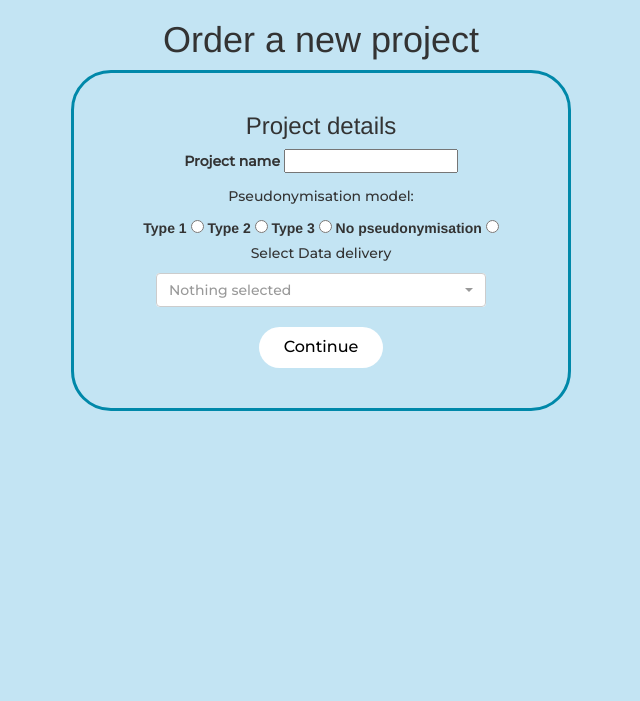
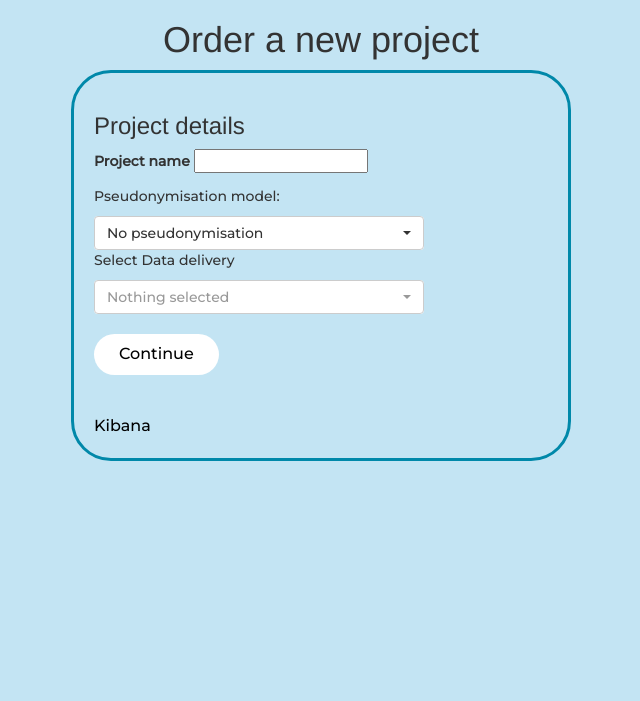
Before and after one commit to gustavlagneborg/ordering_portal, a Flask app: page /order_project in a window 1280 px wide. Shown: the part 116-817 px from the top of the page, without its empty margins (319-959 px from the left). Run offline with Flask 3, Linux system fonts and the light colour scheme; a user stored in the database is signed in; some libraries are stand-ins or nearby versions.

Commit message:
fixing errro shown

```diff
--- a/project/ordering_portal/constants.py
+++ b/project/ordering_portal/constants.py
@@ -8,10 +8,10 @@ class FormConstants:
     ]
 
     PSEUDO_OPTIONS = [
+        ("No pseudonymisation", "No pseudonymisation"),
         ("Type 1", "Type 1"),
         ("Type 2", "Type 2"),
         ("Type 3", "Type 3"),
-        ("No pseudonymisation", "No pseudonymisation"),
     ]
 
     BODY_PART_OPTIONS = [
--- a/project/ordering_portal/forms.py
+++ b/project/ordering_portal/forms.py
@@ -11,6 +11,7 @@ from wtforms import (
     IntegerField,
     ValidationError,
     validators,
+    SelectField
 )
 from wtforms.validators import (
     DataRequired,
@@ -70,7 +71,7 @@ class ProjectForm(FlaskForm):
         "Project name",
         validators=[InputRequired()],
     )
-    pseudo_type = RadioField(
+    pseudo_type = SelectMultipleField(
         "Pseudonymisation",
         choices=FormConstants.PSEUDO_OPTIONS,
         validators=[InputRequired()],
@@ -79,7 +80,7 @@ class ProjectForm(FlaskForm):
     data_delivery = SelectMultipleField(
         "Data delivery",
         choices=FormConstants.DATA_DELIVERY,
-        validators=[InputRequired(message="Data delivery is required!")],
+        validators=[InputRequired()],
     )
 
 
@@ -90,8 +91,8 @@ class ExaminationsForm(FlaskForm):
         "Sex", choices=FormConstants.PATIENT_SEX, validators=[InputRequired()]
     )
 
-    startdate = DateField("Start Date", format="%Y-%m-%d", validators=(DataRequired(),))
-    enddate = DateField("End Date", format="%Y-%m-%d", validators=(DataRequired(),))
+    startdate = DateField("Start Date", format="%Y-%m-%d", validators=[InputRequired()])
+    enddate = DateField("End Date", format="%Y-%m-%d", validators=[InputRequired()])
 
     modalities = SelectMultipleField(
         "Modality",
--- a/project/ordering_portal/routes.py
+++ b/project/ordering_portal/routes.py
@@ -24,8 +24,8 @@ def order_project():
     project_form: ProjectForm = ProjectForm(csrf_enabled=False)
     examination_form: ExaminationsForm = ExaminationsForm(csrf_enabled=False)
 
-    if project_form.validate_on_submit() and examination_form.validate_on_submit():
-        print("Success!")
+    if project_form.validate_on_submit and examination_form.validate_on_submit():
+        print("form Success!")
 
     return render_template(
         "order_project.html",
--- a/project/static/main.css
+++ b/project/static/main.css
@@ -115,4 +115,10 @@ form {
   padding: 20px;
   width: 500px;
   margin: auto auto;
+  text-align: left
 }
+
+.examination_form, .submit_button, .kibana_link{
+  visibility: hidden;
+  display: none;
+}
--- a/project/static/script.js
+++ b/project/static/script.js
@@ -1,13 +1,37 @@
-function toggle_display(){
-    el = document.querySelector('.examination_form');
+function validateProjectForm() {
+    el = document.querySelector('.examination_form')
     button = document.querySelector(".toggle_visablility")
 
-    if(el.style.visibility == 'hidden'){
+    var name = document.getElementById("project_name").value
+    var delivery = document.getElementById("data_delivery").value
+
+    if (delivery == "" || name == "")
+    {
+        alert("Please fill the required fields!")
+    } else
+    {
         el.style.visibility = 'visible'
         el.style.display = "block"
         button.style.visibility = "hidden"
         button.style.display = "none"
-    }else{
-       el.style.visibility = 'hidden'
     }
-  }
+}
+
+function validateExaminationForm() {
+    var modality = document.getElementById("modalities").value
+    var examinations = document.getElementById("examination").value
+    submit_button = document.querySelector(".submit_button")
+    kibana_link = document.querySelector(".kibana_link")
+
+    if (examinations == "" || modality == "")
+    {
+        alert("Please fill the required fields!")
+    } else
+    {
+        submit_button.style.visibility = 'visible'
+        submit_button.style.display = "block"
+        kibana_link.style.visibility = 'visible'
+        kibana_link.style.display = "block"
+    }
+
+}
--- a/project/templates/order_project.html
+++ b/project/templates/order_project.html
@@ -11,18 +11,23 @@
         <h3>Project details</h3>
         <!-- Project name -->
         <div class="project_name">
-            <p>{{ project_form.project_name.label }} {{ project_form.project_name() }}</p>
+            <p id="project_name">{{ project_form.project_name.label }} {{ project_form.project_name() }}</p>
         </div>
 
         <!-- Pseudonymisation options -->
-        <div class="pseudo_options">
+        <div class="pseudo_type">
             <p>Pseudonymisation model:</p>
+            <select name="pseudo_type" id="pseudo_type" class="form-control selectpicker" data-live-search="true" data-actions-box="true">
                 <tr>
                     {% for btn in project_form.pseudo_type %}
                         <td>{{ btn.label }}</td>
                         <td>{{ btn }}</td>
                     {% endfor %}
                 </tr>
+            </select>
+            {% if project_form.errors.pseudo_type %}
+            <p class="error">{{ project_form.errors.pseudo_type[0] }}</p>
+            {% endif %}
         </div>
 
         <!-- Data delivery options -->
@@ -31,6 +36,7 @@
             <select name="data_delivery" id="data_delivery" class="form-control selectpicker" data-live-search="true" multiple data-actions-box="true">
                 <tr>
                     {% for btn in project_form.data_delivery %}
+                        <td>{{ btn.label }}</td>
                         <td>{{ btn }}</td>
                     {% endfor %}
                 </tr>
@@ -40,10 +46,9 @@
             {% endif %}
         </div><br>
 
-        <button class="toggle_visablility">Continue</button>
+        <button type="button" class="toggle_visablility" onclick="validateProjectForm()">Continue</button>
     </div><br>
 
-    {% if project_form.validate() %}
     <!-- Extended examination form -->
     <div class="examination_form">
         <h3>Data criteria selection</h3>
@@ -149,9 +154,10 @@
         <br><p id="radiology_verdict">{{ examination_form.radiology_verdict() }} {{ examination_form.radiology_verdict.label }}</p>
 
         <!-- Submit button -->
-            <p class="button"><button>Order project</button></p>
+        <button type="button" class="button" onclick="validateExaminationForm()">Explore data</button>
     </div><br>
-    {% endif %}
+    <a class="data_link" href="">Kibana</a>
+    <button class="submit_button">Submit order</button>
+</form>
 
-</form>
 {% endblock %}
```
Lines whose indentation alone changed are shown as unchanged.
